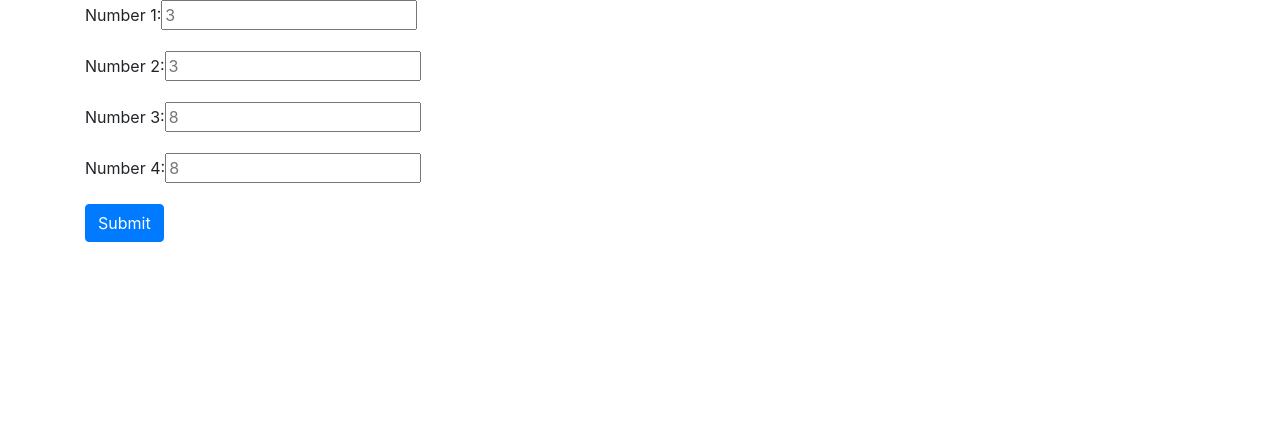
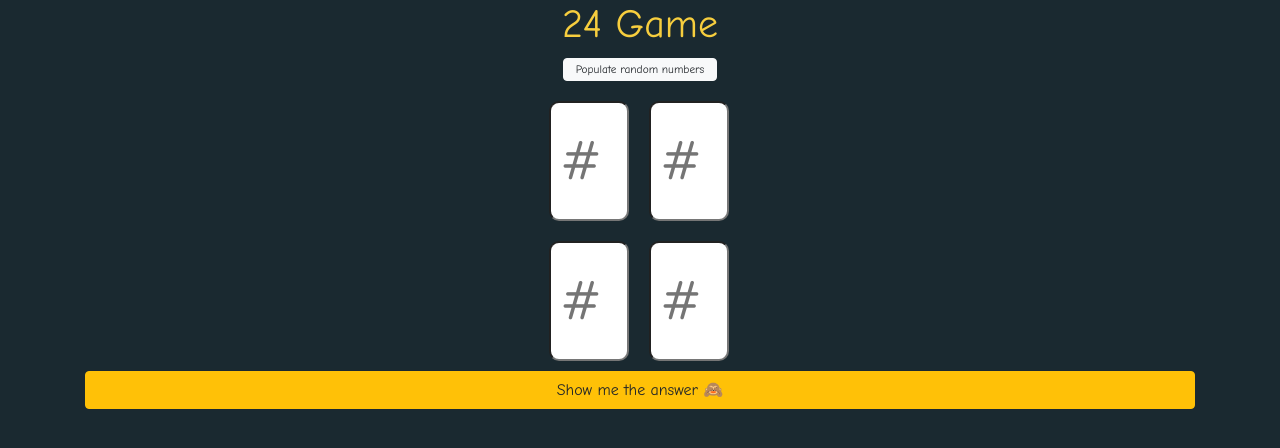
Before and after one commit to zetian/kill_time_coding, a plain HTML site: page 24_game/index.html in a window 1280 px wide. Drawn offline with nearby package versions, Linux system fonts and the light colour scheme.

Commit message:
Add front-end control

```diff
--- a/24_game/css/style.css
+++ b/24_game/css/style.css
@@ -0,0 +1,46 @@
+:root {
+	--color-dark-gray: #1A2930;
+	--color-light-gray: #C5C1C0;
+	--color-white: #ffffff;
+	--color-black: #0A1612;
+	--color-yellow: #F7CE3E;
+}
+body {
+	background-color: var(--color-dark-gray);
+	font-family: "Comic Sans MS";
+}
+h1 {
+	margin: auto;
+	color: var(--color-yellow);
+}
+#random {
+	font-size: 0.71rem;
+	padding-top: 2px;
+	padding-bottom: 2px;
+	margin: 10px 10px 10px 10px;
+}
+#input-numbers {
+	width: 233px;
+	align-content: center;
+}
+.form-group {
+	display: inline-block;
+	margin: 10px 10px 10px 10px;
+}
+.form-group input {
+	width: 80px;
+	height: 120px;
+	font-size: 3.5rem;
+	text-align: center;
+	background-color: var(--color-white);
+	border-radius: 10px;
+}
+.show-answer {
+	margin: auto;
+}
+#answers {
+	margin-top: 10px;
+}
+.answer {
+	color: var(--color-white);
+}
--- a/24_game/index.html
+++ b/24_game/index.html
@@ -8,8 +8,11 @@
   </head>
   <body>
   	<div id='main' class="container">
-  		<div id='input-numbers'></div>
-  		<button type="submit" class="btn btn-primary">Submit</button>
+  		<h1 class="text-center">24 Game</h1>
+  		<div class="text-center"><button id='random' class="btn btn-light" onclick="randomInput()">Populate random numbers</button></div>
+  		<div id='input-numbers' class="container"></div>
+  		<div class="show-answer"><button type="" class="container btn btn-warning" onclick="showAnswer()">Show me the answer 🙈</button></div>
+  		<div id='answers' class="container"></div>
   	</div>
     <script type='text/javascript' src='js/script.js'></script>
     <script src="https://code.jquery.com/jquery-3.2.1.slim.min.js" integrity="sha384-KJ3o2DKtIkvYIK3UENzmM7KCkRr/rE9/Qpg6aAZGJwFDMVNA/GpGFF93hXpG5KkN" crossorigin="anonymous"></script>
--- a/24_game/js/script.js
+++ b/24_game/js/script.js
@@ -1,4 +1,4 @@
-const input = [3, 3, 8, 8];
+const input = ['#', '#', '#', '#'];
 
 
 const math_symbols = ["+", "-", "*", "/"]
@@ -6,11 +6,13 @@ const math_symbols = ["+", "-", "*", "/"]
 const inputs = d3.select('#input-numbers').selectAll('.form-group')
     .data(input).enter()
     .append('div')
-    .attr('class', 'form-group');
-inputs.append('label').text((d, i) => `Number ${i+1}: `);
-inputs.append('input').attr('placeholder', d => d);
+    .attr('class', 'form-group input-number');
+inputs.append('input')
+    .attr('type', 'number')
+    .attr('class', 'input-num')
+    .attr('placeholder', d => d);
 
-const input_numbers = []
+var input_numbers = []
 for (i = 0; i < input.length; i++) {
     input_numbers.push(input[i].toString());
 }
@@ -89,9 +91,11 @@ for (i = 0; i < math_symbols.length; i++) {
     sym.pop();
 }
 
+var solution = false;
+function playGame(input_numbers) {
+    solution = false;
+    res = [];
 var perm = Permutation(input_numbers, 4);
-var solution = false;
-var res = [];
 for (i = 0; i < perm.length; i++) {
     for (j = 0; j < symbols.length; j++) {
         var formula1 = "(" + perm[i][0] + symbols[j][0] + perm[i][1] + ")" + symbols[j][1] + perm[i][2] + symbols[j][2] + perm[i][3];
@@ -109,5 +113,29 @@ for (i = 0; i < perm.length; i++) {
         }
     }
 }
-console.log(solution);
-console.log(res);
+    return res;
+}
+
+function showAnswer() {
+    input_numbers = $('input[class^=input-num]').map((idx, elem) => $(elem).val()).get().map(d => (isNaN(parseInt(d)) ? 0 : parseInt(d)));
+    console.log(input_numbers);
+
+    playGame(input_numbers);
+
+    if(solution === false) res = ['Can\'t find an answer 🤪.'];
+    const answers = d3.select('#answers')
+        .selectAll('.answer')
+        .data(res);
+    answers
+        .enter()
+        .append('div')
+
+    answers.attr('class', 'answer')
+        .html((d, i) => (d.includes('Can') ? d : `Solution ${i+1} 👉 ${d} = 24`.replace(/\//gi, '&divide').replace(/\*/gi, '&times')));
+    answers.exit().remove();
+
+}
+
+function randomInput() {
+    d3.selectAll('.input-num').attr('value', () => Math.round(Math.random()*10));
+}
```
